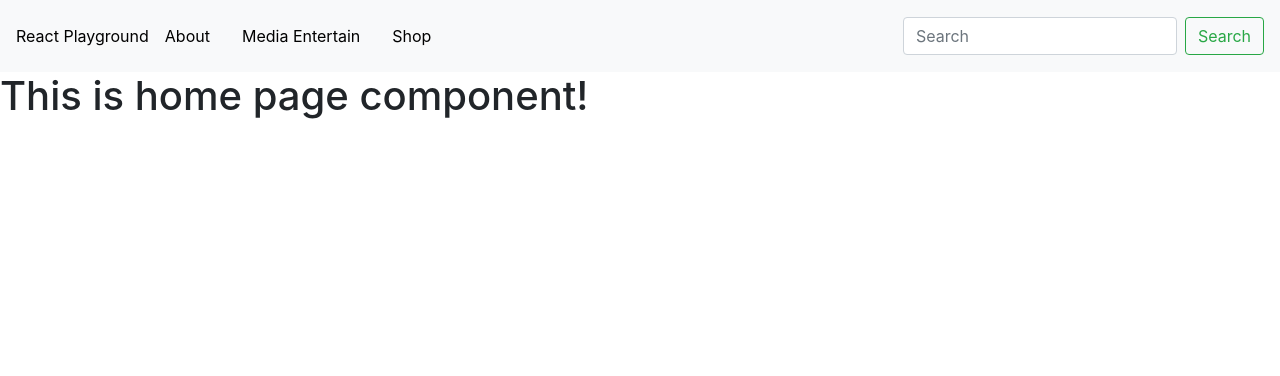
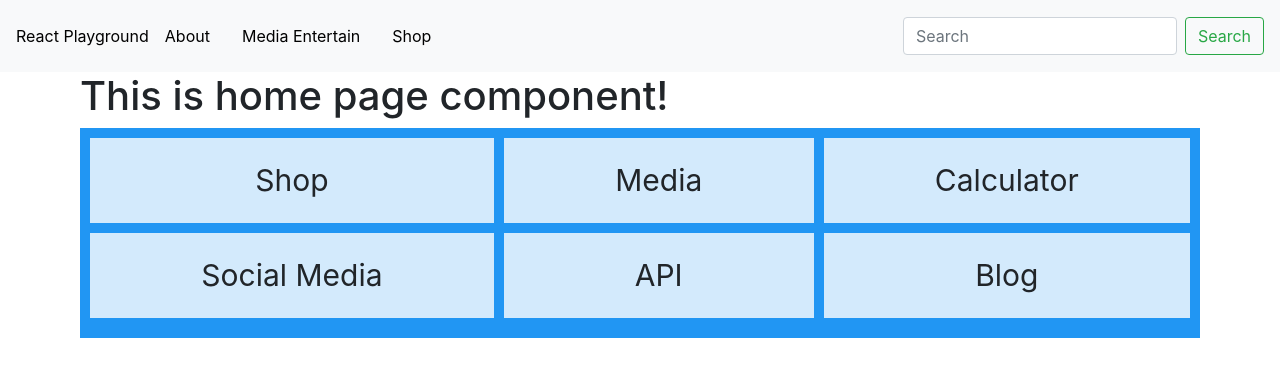
Before and after one commit to hoangkh/react-app, a React (Create React App) app: page / in a window 1280 px wide. Shown: the top 376 px of the page. Built offline with nearby package versions, Linux system fonts and the light colour scheme.

Commit message:
added home-page styles

```diff
--- a/src/components/media-entertain/Main.js
+++ b/src/components/media-entertain/Main.js
@@ -14,5 +14,3 @@ function MediaEntertain() {
 }
 
 export default MediaEntertain;
-
-/* Inspired by: https://www.schuh.co.uk/mens/ */
--- a/src/components/pages/HomePage.js
+++ b/src/components/pages/HomePage.js
@@ -1,7 +1,14 @@
 import React from 'react';
 
 function Home() {
-    return <h1>This is home page component!</h1>;
+    const projectsName= ['Shop', 'Media', 'Calculator', 'Social Media', 'API', 'Blog']
+    return <div id="home-page"><h1>This is home page component!</h1>
+    <div className="grid-container">
+        {projectsName.map((project, index) => (
+        <div key={index} className="project-name grid-item">{project}</div>
+        ))}
+  </div>
+  </div>;
 }
 
 export default Home;
--- a/src/components/pages/Pages.css
+++ b/src/components/pages/Pages.css
@@ -29,3 +29,13 @@
   padding: 0 5em;
 }
 /* Styles for Home Page*/
+#home-page{
+  padding: 0 5em;
+}
+.projetc-name.grid-item {
+  background-color: rgba(255, 255, 255, 0.8);
+  text-align: center;
+  padding: 1em;
+  height: 5em;
+  font-size: 30px;
+}
```
